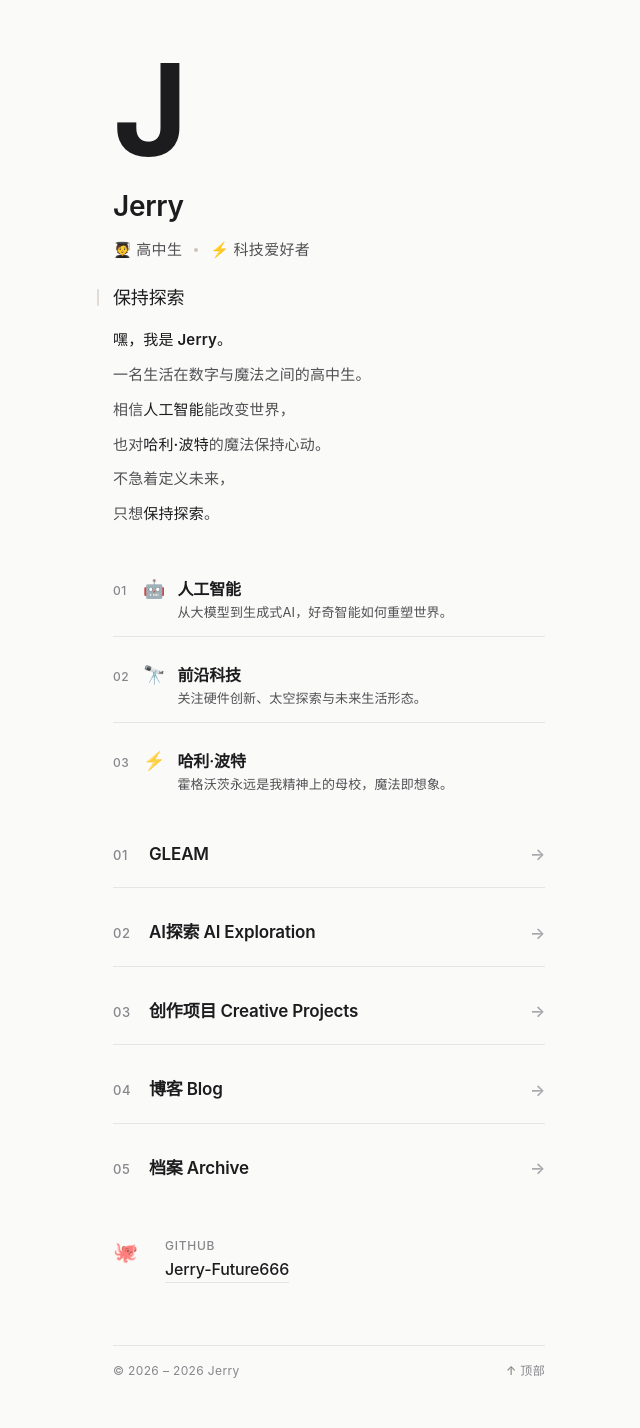
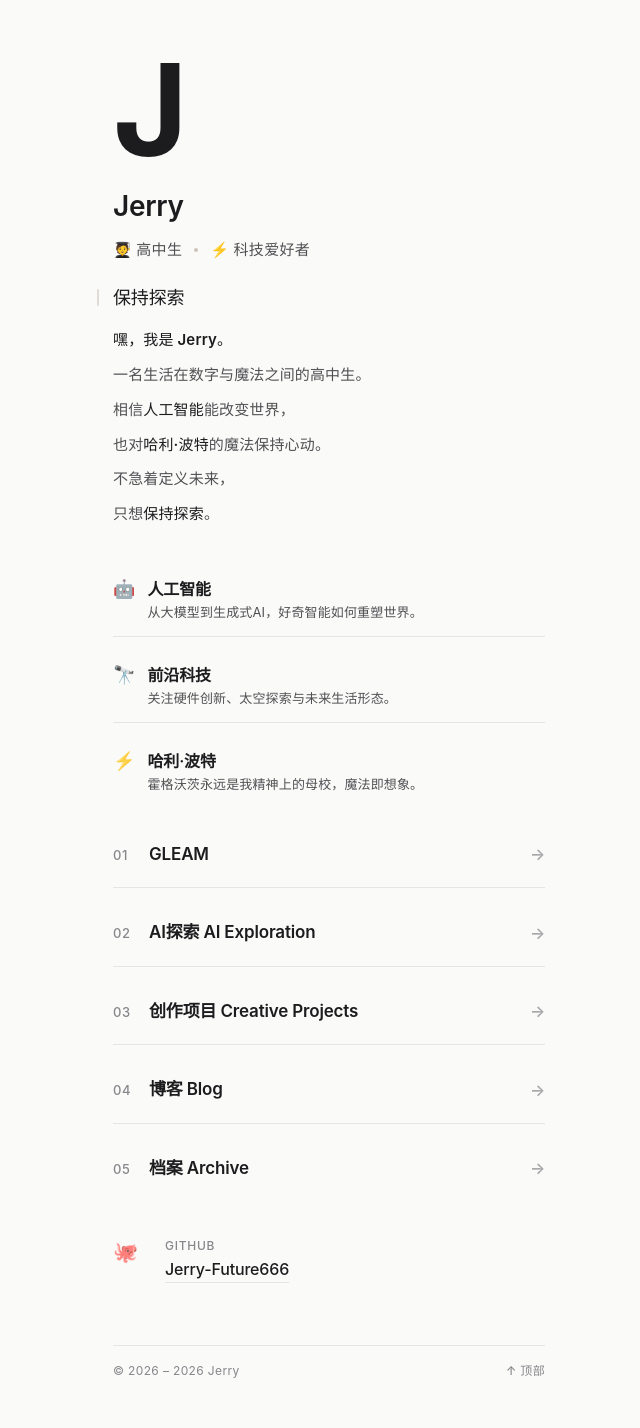
Before and after one commit to Jerry-Future666/Jerryhome, a Jekyll site: the page built from index.md, in a window 1280 px wide. Shown: the whole page, without its empty margins (311-951 px from the left). Built offline with Jekyll 4.4.1, drawn with Linux system fonts in a browser that asks for light colours.

Commit message:
Remove index spans from passion items
Removed passion index spans for better layout.

```diff
--- a/_includes/passions.html
+++ b/_includes/passions.html
@@ -2,7 +2,6 @@
 <section class="passions" id="passionsSection" data-animate-group>
 
     <div class="passion-item" data-animate-child>
-        <span class="passion-index">01</span>
         <span class="passion-emoji">🤖</span>
 
         <div class="passion-content">
@@ -15,7 +14,6 @@
 
 
     <div class="passion-item" data-animate-child>
-        <span class="passion-index">02</span>
         <span class="passion-emoji">🔭</span>
 
         <div class="passion-content">
@@ -28,7 +26,6 @@
 
 
     <div class="passion-item" data-animate-child>
-        <span class="passion-index">03</span>
         <span class="passion-emoji">⚡</span>
 
         <div class="passion-content">
```
